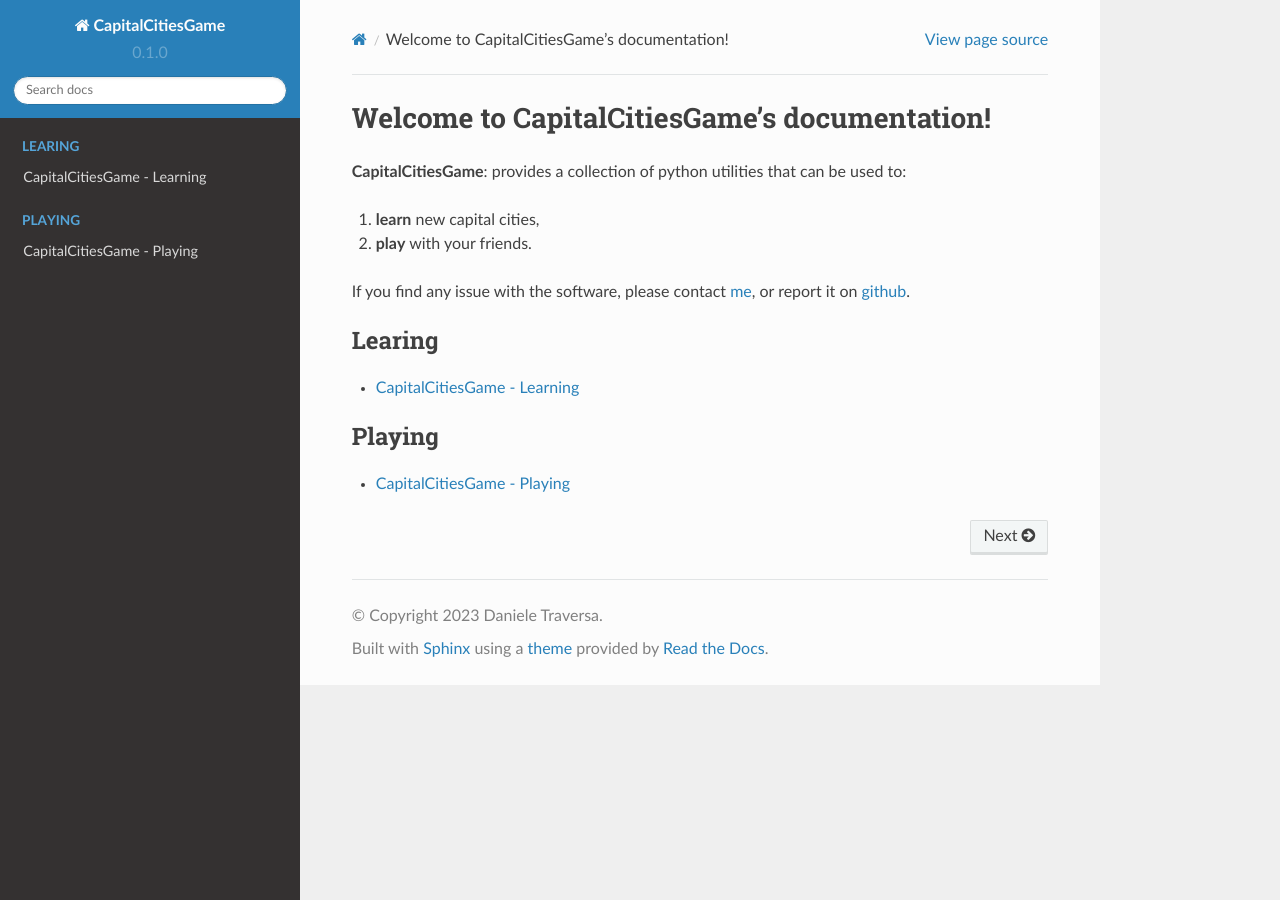
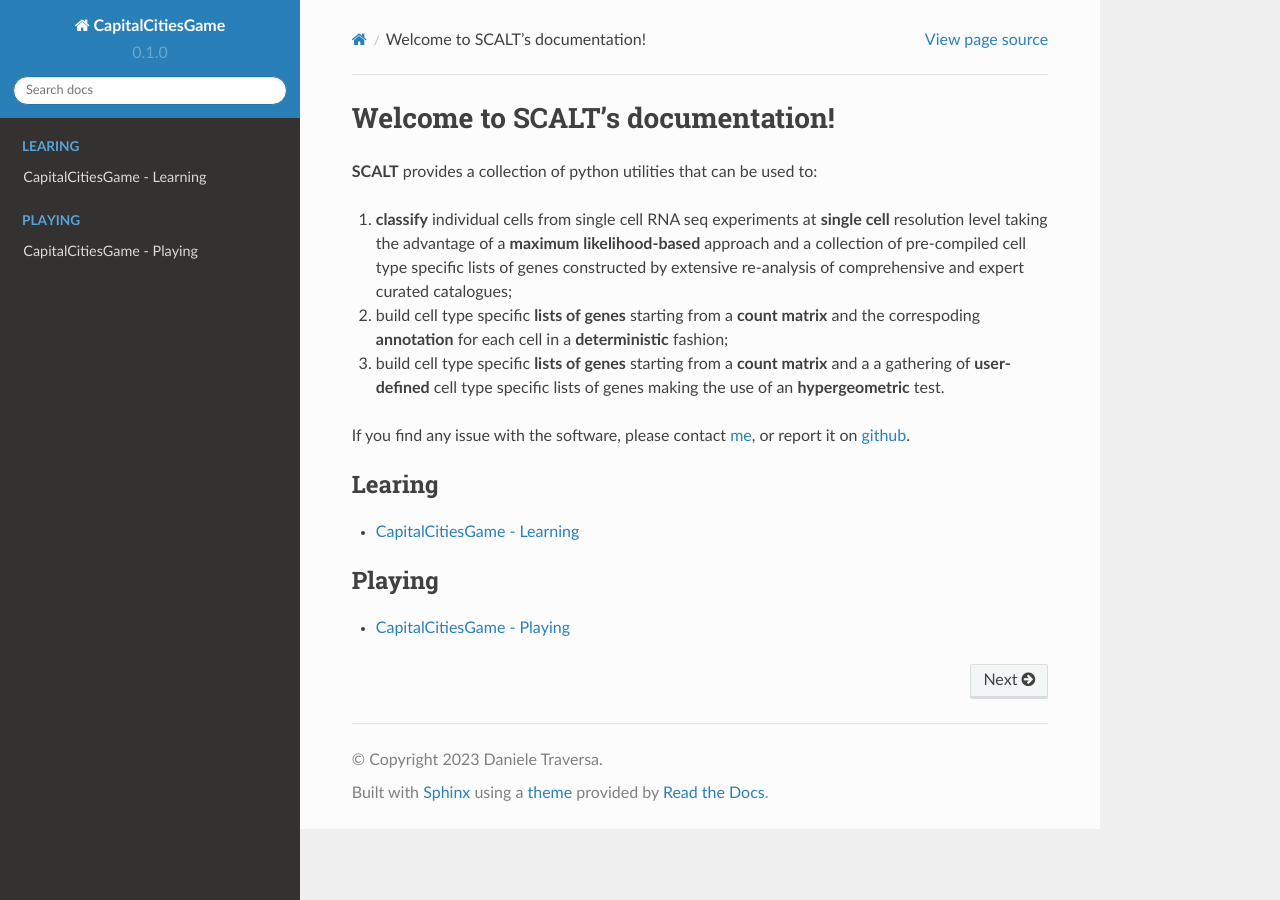
Before and after one commit to danitrave/CapitalCitiesGame, a Sphinx documentation site: the page built from docs/source/index.rst, in a window 1280 px wide. Built offline with Sphinx 7.4.7 and the Read the Docs theme 2.0.0, drawn with Linux system fonts in a browser that asks for light colours.

Commit message:
Update index.rst

```diff
--- a/docs/source/index.rst
+++ b/docs/source/index.rst
@@ -1,10 +1,11 @@
-Welcome to CapitalCitiesGame's documentation!
+Welcome to SCALT's documentation!
 =============================================
 
-**CapitalCitiesGame**: provides a collection of python utilities that can be used to:
+**SCALT** provides a collection of python utilities that can be used to:
 
-1. **learn** new capital cities,
-2. **play** with your friends.
+1. **classify** individual cells from single cell RNA seq experiments at **single cell** resolution level taking the advantage of a **maximum likelihood-based** approach and a collection of pre-compiled cell type specific lists of genes constructed by extensive re-analysis of comprehensive and expert curated catalogues;
+2. build cell type specific **lists of genes** starting from a **count matrix** and the correspoding **annotation** for each cell in a **deterministic** fashion;
+3. build cell type specific **lists of genes** starting from a **count matrix** and a a gathering of **user-defined** cell type specific lists of genes making the use of an **hypergeometric** test.
 
 
 If you find any issue with the software, please contact `me <mailto:daniele.traversa@unimi.it>`_, or report it  on `github <https://github.com/danitrave/CapitalCitiesGame/issues>`_.
```
